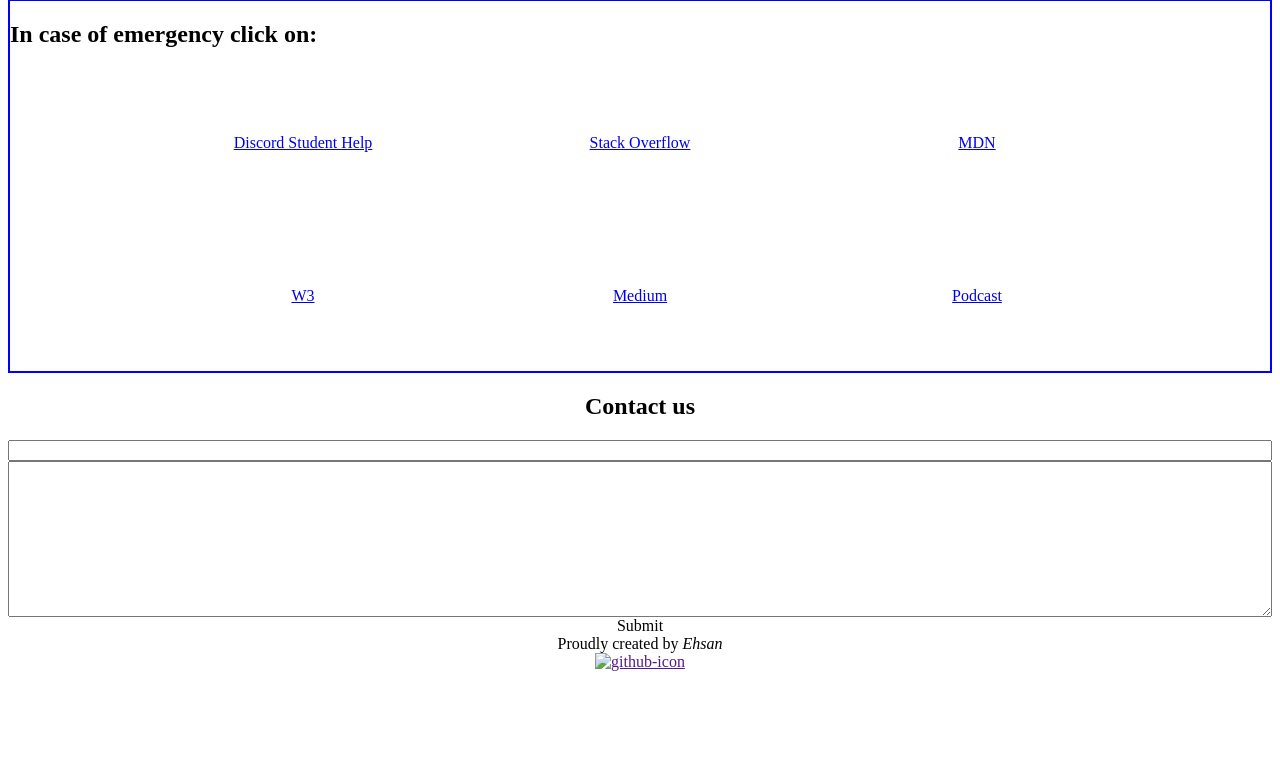
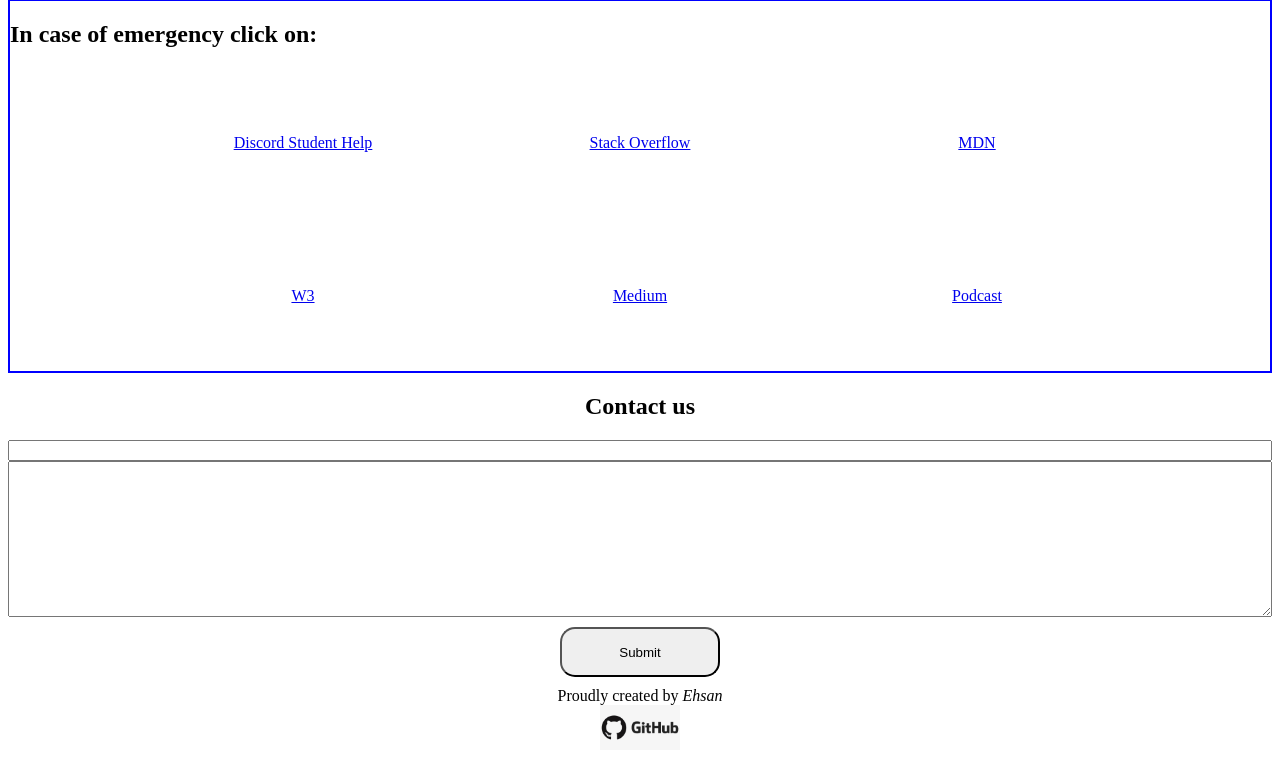
Before and after one commit to Shahdoust/special-invention, a plain HTML site: page index.html in a window 1280 px wide. Shown: the part 446-1208 px from the top of the page. Before the commit the page ends 1125 px from the top, so only its background shows below. Drawn offline with Linux system fonts and the light colour scheme.

Commit message:
Added github image ro src and updated css

```diff
--- a/index.html
+++ b/index.html
@@ -69,10 +69,10 @@
       <form></form>
       <input type="text" />
       <textarea cols="30" , rows="10"></textarea>
-      <bottom>Submit</bottom>
+      <button>Submit</button>
       <div>Proudly created by <em>Ehsan</em></div>
-      <a href="">
-        <img class="github" src="./src/github.png" alt="github-icon" />
+      <a href="https://github.com/Shahdoust/special-invention">
+        <img class="github-img" src="./src/github.png" alt="github-icon" />
       </a>
     </footer>
   </body>
--- a/styles.css
+++ b/styles.css
@@ -68,3 +68,15 @@
   flex-direction: column;
   text-align: center;
 }
+
+footer button {
+  border-radius: 15px;
+  margin: 10px;
+  width: 10rem;
+  height: 50px;
+  align-self: center;
+}
+
+footer .github-img {
+  max-width: 5rem;
+}
```
Also changed, not shown: src/github.png (added).
